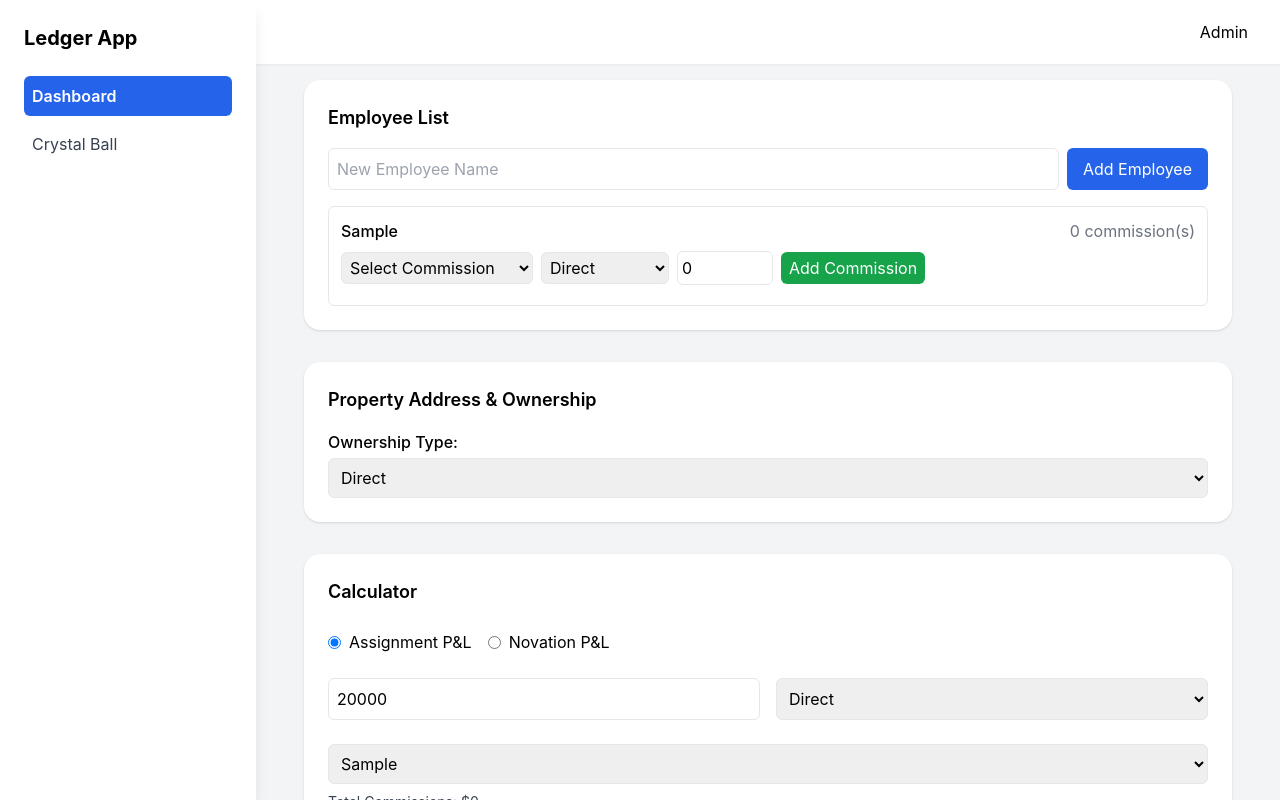
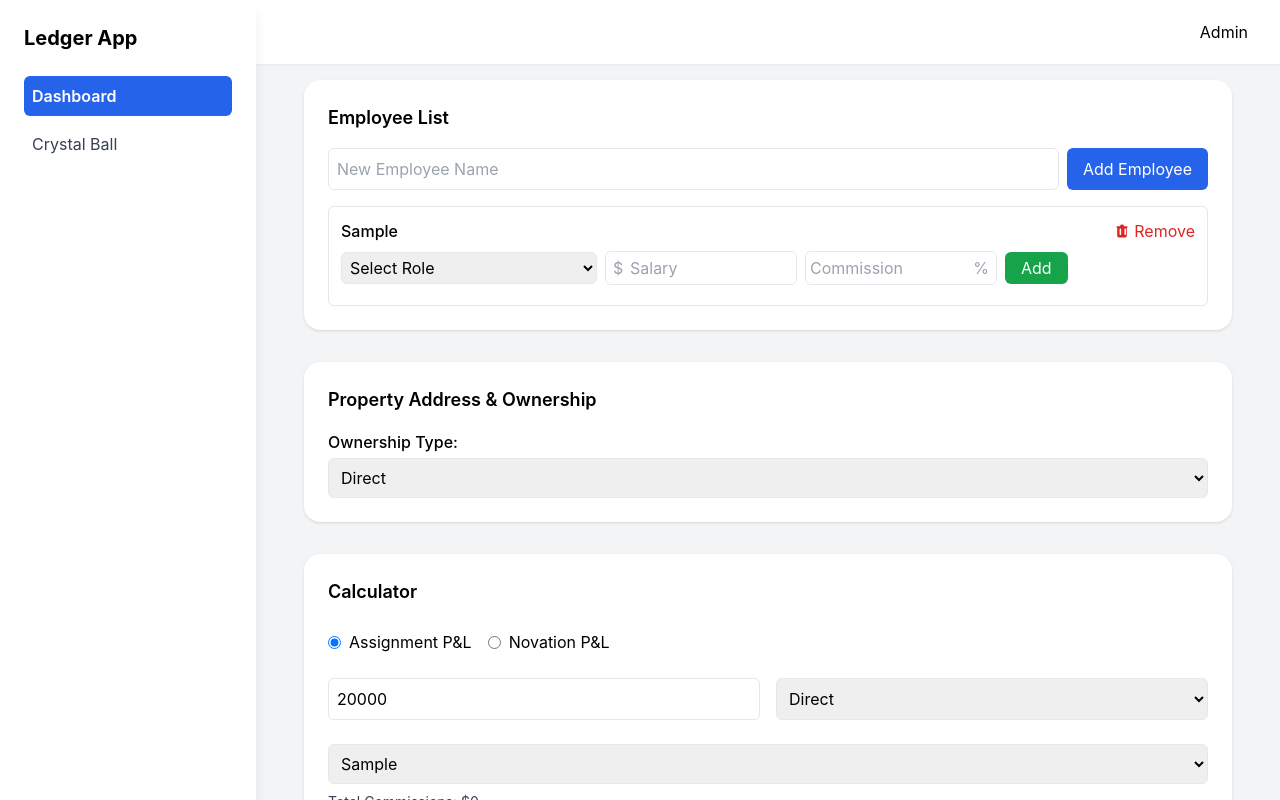
Before and after one commit to dyingbreed12/real-estate-ledger, a Next.js app: page / in a window 1280 px wide. Both pictures are taken after typing "Sample" into the empty fields and a click on the button "Add Employee". Shown: the top 800 px of the page. Built offline with nearby package versions, Linux system fonts and the light colour scheme.

Commit message:
Update Employee List Section

```diff
--- a/app/page.tsx
+++ b/app/page.tsx
@@ -2,33 +2,24 @@
 
 import { useState, useEffect } from "react";
 import EmployeeList from "@/components/EmployeeList";
-import type { Employee } from "@/app/types"; // import shared type
+import type { Employee, OwnershipType } from "@/app/types";
 import Address from "@/components/Address";
 import Calculator from "@/components/Calculator";
 import Widgets from "@/components/Widgets";
 
 export default function DashboardPage() {
   const [hydrated, setHydrated] = useState(false);
-
-  // Employees
-  const [employees, setEmployees] = useState<Employee[]>([]); // replace any[] with Employee[]
-
-  // Address & Ownership
+  const [employees, setEmployees] = useState<Employee[]>([]);
   const [address, setAddress] = useState("");
-  const [ownershipType, setOwnershipType] = useState<"Direct" | "JV Split">("Direct");
+  const [ownershipType, setOwnershipType] = useState<OwnershipType>("Direct");
   const [ownershipPercentage, setOwnershipPercentage] = useState(50);
-
-  // Assignment Fee
   const [assignmentFee, setAssignmentFee] = useState(20000);
 
-  // Load from localStorage on client
   useEffect(() => {
     if (typeof window !== "undefined") {
       const storedEmployees = localStorage.getItem("employees");
       const storedAddress = localStorage.getItem("address");
-      const storedOwnershipType = localStorage.getItem("ownershipType") as
-        | "Direct"
-        | "JV Split";
+      const storedOwnershipType = localStorage.getItem("ownershipType") as OwnershipType;
       const storedOwnershipPercentage = localStorage.getItem("ownershipPercentage");
       const storedAssignmentFee = localStorage.getItem("assignmentFee");
 
@@ -41,7 +32,6 @@ export default function DashboardPage() {
     setHydrated(true);
   }, []);
 
-  // Save to localStorage when values change
   useEffect(() => {
     if (!hydrated) return;
     localStorage.setItem("employees", JSON.stringify(employees));
@@ -67,8 +57,7 @@ export default function DashboardPage() {
     localStorage.setItem("assignmentFee", assignmentFee.toString());
   }, [assignmentFee, hydrated]);
 
-  if (!hydrated)
-    return <p className="text-center mt-10 text-gray-500">Loading dashboard...</p>;
+  if (!hydrated) return <p className="text-center mt-10 text-gray-500">Loading dashboard...</p>;
 
   return (
     <div className="space-y-8 pt-4 -mt-12">
--- a/app/types.ts
+++ b/app/types.ts
@@ -1,10 +1,14 @@
-// /app/types.ts
+// The Commission type now includes salary, commission, and role in a single record.
 export type Commission = {
-  name: string;
-  value: number;
-  type: "Direct" | "JV Split"; // consistent across all components
+  name: string; // This is the 'Role'
+  salaryValue: number;
+  commissionValue: number;
 };
 
+// This type remains unchanged
+export type OwnershipType = "Direct" | "JV Split";
+
+// The Employee type now has a commissions array with the updated Commission type.
 export type Employee = {
   id: number;
   name: string;
--- a/components/Calculator.tsx
+++ b/components/Calculator.tsx
@@ -1,13 +1,13 @@
 "use client";
 import { useMemo, useState } from "react";
-import type { Employee } from "@/app/types";
+import type { Employee, OwnershipType } from "@/app/types";
 
 type CalculatorProps = {
   employees?: Employee[];
   assignmentFee: number;
   setAssignmentFee: React.Dispatch<React.SetStateAction<number>>;
-  ownershipType: "Direct" | "JV Split";
-  setOwnershipType: React.Dispatch<React.SetStateAction<"Direct" | "JV Split">>;
+  ownershipType: OwnershipType;
+  setOwnershipType: React.Dispatch<React.SetStateAction<OwnershipType>>;
   ownershipPercentage: number;
   setOwnershipPercentage: React.Dispatch<React.SetStateAction<number>>;
 };
@@ -30,22 +30,20 @@ export default function Calculator({
   const selectedEmployee = employees.find((emp) => emp.id === selectedEmployeeId);
 
   // Calculate commission amounts
-  const commissionAmounts = useMemo(() => {
-    if (!selectedEmployee) return [];
-    return selectedEmployee.commissions.map((c) => {
-      let amount = c.type === "Direct" ? c.value : (assignmentFee * c.value) / 100;
+  const totalCommission = useMemo(() => {
+    if (!selectedEmployee) return 0;
+
+    // Summing both salary and commission values
+    return selectedEmployee.commissions.reduce((total, c) => {
+      const commissionAmount = (assignmentFee * c.commissionValue) / 100;
+      let totalForCommission = c.salaryValue + commissionAmount;
 
       if (plMode === "Novation") {
-        amount *= 0.9; // Example Novation logic
+        totalForCommission *= 0.9; // Example Novation logic
       }
-
-      return amount;
-    });
+      return total + totalForCommission;
+    }, 0);
   }, [selectedEmployee, assignmentFee, plMode]);
-
-  const totalCommission = useMemo(() => {
-    return commissionAmounts.reduce((sum, val) => sum + val, 0);
-  }, [commissionAmounts]);
 
   const netProfit = useMemo(() => {
     const ownershipMultiplier = ownershipType === "Direct" ? 1 : ownershipPercentage / 100;
--- a/components/EmployeeList.tsx
+++ b/components/EmployeeList.tsx
@@ -1,6 +1,6 @@
 "use client";
 import { useState } from "react";
-import type { Employee } from "@/app/types"; // import shared types
+import type { Employee, Commission } from "@/app/types";
 
 type EmployeeListProps = {
   employees?: Employee[];
@@ -10,10 +10,16 @@ type EmployeeListProps = {
 export default function EmployeeList({ employees = [], setEmployees }: EmployeeListProps) {
   const [newEmployeeName, setNewEmployeeName] = useState("");
   const [commissionInputs, setCommissionInputs] = useState<{
-    [key: number]: { name: string; value: number; type: "Direct" | "JV Split" };
+    [key: number]: {
+      name: string;
+      salaryValue: number;
+      commissionValue: number;
+    };
   }>({});
 
-  // Commission name options
+  const [isModalOpen, setIsModalOpen] = useState(false);
+  const [employeeToDelete, setEmployeeToDelete] = useState<Employee | null>(null);
+
   const commissionOptions = [
     "Acquisition Agent",
     "Disposition Agent",
@@ -23,10 +29,6 @@ export default function EmployeeList({ employees = [], setEmployees }: EmployeeL
     "Other",
   ] as const;
 
-  // JV Split percentage options 10%-90%
-  const jvSplitOptions = Array.from({ length: 9 }, (_, i) => (i + 1) * 10);
-
-  // Add employee
   const addEmployee = () => {
     if (!newEmployeeName.trim()) return;
     setEmployees([
@@ -36,23 +38,68 @@ export default function EmployeeList({ employees = [], setEmployees }: EmployeeL
     setNewEmployeeName("");
   };
 
-  // Add commission to employee
+  const confirmRemoveEmployee = (emp: Employee) => {
+    setEmployeeToDelete(emp);
+    setIsModalOpen(true);
+  };
+
+  const handleRemoveEmployee = () => {
+    if (employeeToDelete) {
+      setEmployees((prev) => prev.filter((emp) => emp.id !== employeeToDelete.id));
+      setEmployeeToDelete(null);
+      setIsModalOpen(false);
+    }
+  };
+
   const addCommission = (empId: number) => {
     const input = commissionInputs[empId];
-    if (!input?.name || input.value === undefined) return;
+    if (!input?.name || (input.salaryValue <= 0 && input.commissionValue <= 0)) {
+      return;
+    }
+
+    const newCommissionRecord: Commission = {
+      name: input.name,
+      salaryValue: input.salaryValue,
+      commissionValue: input.commissionValue,
+    };
 
     setEmployees((prev) =>
       prev.map((emp) =>
         emp.id === empId
-          ? { ...emp, commissions: [...emp.commissions, input] }
+          ? { ...emp, commissions: [...emp.commissions, newCommissionRecord] }
           : emp
       )
     );
 
-    // Reset inputs
     setCommissionInputs((prev) => ({
       ...prev,
-      [empId]: { name: "", value: 50, type: "Direct" }, // default value
+      [empId]: { name: "", salaryValue: 0, commissionValue: 0 },
+    }));
+  };
+
+  const removeCommission = (empId: number, commIdx: number) => {
+    setEmployees((prev) =>
+      prev.map((emp) =>
+        emp.id === empId
+          ? {
+              ...emp,
+              commissions: emp.commissions.filter((_, idx) => idx !== commIdx),
+            }
+          : emp
+      )
+    );
+  };
+
+  const handleInputChange = (empId: number, field: string, value: number | string) => {
+    setCommissionInputs((prev) => ({
+      ...prev,
+      [empId]: {
+        ...prev[empId],
+        name: prev[empId]?.name || "",
+        salaryValue: prev[empId]?.salaryValue || 0,
+        commissionValue: prev[empId]?.commissionValue || 0,
+        [field]: value,
+      },
     }));
   };
 
@@ -60,7 +107,6 @@ export default function EmployeeList({ employees = [], setEmployees }: EmployeeL
     <div className="bg-white p-6 rounded-2xl shadow">
       <h2 className="text-lg font-semibold mb-4">Employee List</h2>
 
-      {/* Add Employee */}
       <div className="flex mb-4 space-x-2">
         <input
           type="text"
@@ -71,13 +117,12 @@ export default function EmployeeList({ employees = [], setEmployees }: EmployeeL
         />
         <button
           onClick={addEmployee}
-          className="bg-blue-600 text-white px-4 py-2 rounded-md hover:bg-blue-700"
+          className="bg-blue-600 text-white px-4 py-2 rounded-md hover:bg-blue-700 transition-colors"
         >
           Add Employee
         </button>
       </div>
 
-      {/* Employee List */}
       <div className="space-y-4">
         {employees.length === 0 && (
           <p className="text-gray-500">No employees added yet.</p>
@@ -86,31 +131,26 @@ export default function EmployeeList({ employees = [], setEmployees }: EmployeeL
           <div key={emp.id} className="border p-3 rounded-md">
             <div className="flex justify-between items-center mb-2">
               <span className="font-medium">{emp.name}</span>
-              <span className="text-gray-500">
-                {emp.commissions.length} commission(s)
-              </span>
+              <button
+                onClick={() => confirmRemoveEmployee(emp)}
+                className="text-red-600 hover:text-red-800 transition-colors flex items-center space-x-1"
+                aria-label={`Remove ${emp.name}`}
+              >
+                <svg xmlns="http://www.w3.org/2000/svg" className="h-4 w-4" viewBox="0 0 20 20" fill="currentColor">
+                  <path fillRule="evenodd" d="M9 2a1 1 0 00-.894.553L7.382 4H4a1 1 0 000 2v10a2 2 0 002 2h8a2 2 0 002-2V6a1 1 0 100-2h-3.382l-.728-1.447A1 1 0 0011 2H9zM7 8a1 1 0 012 0v6a1 1 0 11-2 0V8zm6 0a1 1 0 012 0v6a1 1 0 11-2 0V8z" clipRule="evenodd" />
+                </svg>
+                <span>Remove</span>
+              </button>
             </div>
 
-            {/* Add Commission Form */}
             <div className="flex space-x-2 mb-2 items-center">
-              {/* Commission Name */}
               <select
                 value={commissionInputs[emp.id]?.name || ""}
-                onChange={(e) =>
-                  setCommissionInputs((prev) => ({
-                    ...prev,
-                    [emp.id]: {
-                      ...prev[emp.id],
-                      name: e.target.value,
-                      value: prev[emp.id]?.value || 50,
-                      type: prev[emp.id]?.type || "Direct",
-                    },
-                  }))
-                }
-                className="border p-1 rounded-md w-48"
+                onChange={(e) => handleInputChange(emp.id, "name", e.target.value)}
+                className="border p-1 rounded-md w-64"
               >
                 <option value="" disabled>
-                  Select Commission
+                  Select Role
                 </option>
                 {commissionOptions.map((option) => (
                   <option key={option} value={option}>
@@ -119,93 +159,90 @@ export default function EmployeeList({ employees = [], setEmployees }: EmployeeL
                 ))}
               </select>
 
-              {/* Type Dropdown */}
-              <select
-                value={commissionInputs[emp.id]?.type || "Direct"}
-                onChange={(e) =>
-                  setCommissionInputs((prev) => ({
-                    ...prev,
-                    [emp.id]: {
-                      ...prev[emp.id],
-                      type: e.target.value as "Direct" | "JV Split",
-                      value:
-                        e.target.value === "JV Split"
-                          ? 50
-                          : prev[emp.id]?.value || 0,
-                      name: prev[emp.id]?.name || "",
-                    },
-                  }))
-                }
-                className="border p-1 rounded-md w-32"
-              >
-                <option value="Direct">Direct</option>
-                <option value="JV Split">JV Split</option>
-              </select>
-
-              {/* Value Input / Dropdown */}
-              {commissionInputs[emp.id]?.type === "JV Split" ? (
-                <select
-                  value={commissionInputs[emp.id]?.value || 50}
-                  onChange={(e) =>
-                    setCommissionInputs((prev) => ({
-                      ...prev,
-                      [emp.id]: {
-                        ...prev[emp.id],
-                        value: Number(e.target.value),
-                        name: prev[emp.id]?.name || "",
-                        type: prev[emp.id]?.type || "JV Split",
-                      },
-                    }))
-                  }
-                  className="border p-1 rounded-md w-24"
-                >
-                  {jvSplitOptions.map((v) => (
-                    <option key={v} value={v}>
-                      {v}%
-                    </option>
-                  ))}
-                </select>
-              ) : (
+              <div className="relative">
+                <span className="absolute left-2 top-1/2 -translate-y-1/2 text-gray-400">$</span>
                 <input
                   type="number"
-                  placeholder="Value"
-                  value={commissionInputs[emp.id]?.value || 0}
+                  placeholder="Salary"
+                  value={commissionInputs[emp.id]?.salaryValue || ""}
                   onChange={(e) =>
-                    setCommissionInputs((prev) => ({
-                      ...prev,
-                      [emp.id]: {
-                        ...prev,
-                        value: Number(e.target.value),
-                        name: prev[emp.id]?.name || "",
-                        type: prev[emp.id]?.type || "Direct",
-                      },
-                    }))
+                    handleInputChange(emp.id, "salaryValue", Number(e.target.value))
                   }
-                  className="border p-1 rounded-md w-24"
+                  className="border p-1 pl-6 rounded-md w-48"
                 />
-              )}
+              </div>
 
-              {/* Add Commission Button */}
+              <div className="relative">
+                <span className="absolute right-2 top-1/2 -translate-y-1/2 text-gray-400">%</span>
+                <input
+                  type="number"
+                  placeholder="Commission"
+                  value={commissionInputs[emp.id]?.commissionValue || ""}
+                  onChange={(e) =>
+                    handleInputChange(emp.id, "commissionValue", Number(e.target.value))
+                  }
+                  className="border p-1 pr-6 rounded-md w-48"
+                />
+              </div>
+
               <button
                 onClick={() => addCommission(emp.id)}
-                className="bg-green-600 text-white px-2 py-1 rounded-md hover:bg-green-700"
+                className="bg-green-600 text-white px-4 py-1 rounded-md hover:bg-green-700 transition-colors"
               >
-                Add Commission
+                Add
               </button>
             </div>
 
-            {/* List of Commissions */}
             <ul className="text-gray-700 text-sm">
               {emp.commissions.map((c, idx) => (
-                <li key={idx}>
-                  {c.name}: {c.value}
-                  {c.type === "JV Split" ? "%" : "$"} ({c.type})
+                <li key={idx} className="flex justify-between items-center">
+                  <span>
+                    {c.name}:{" "}
+                    {c.salaryValue > 0 && <>${c.salaryValue} (Salary)</>}
+                    {c.salaryValue > 0 && c.commissionValue > 0 && ", "}
+                    {c.commissionValue > 0 && <>{c.commissionValue}% (Commission)</>}
+                  </span>
+                  <button
+                    onClick={() => removeCommission(emp.id, idx)}
+                    className="p-1 rounded-full text-gray-400 hover:bg-gray-100 hover:text-red-500 transition-colors"
+                    aria-label={`Remove commission for ${c.name}`}
+                  >
+                    <svg xmlns="http://www.w3.org/2000/svg" className="h-4 w-4" viewBox="0 0 20 20" fill="currentColor">
+                      <path fillRule="evenodd" d="M9 2a1 1 0 00-.894.553L7.382 4H4a1 1 0 000 2v10a2 2 0 002 2h8a2 2 0 002-2V6a1 1 0 100-2h-3.382l-.728-1.447A1 1 0 0011 2H9zM7 8a1 1 0 012 0v6a1 1 0 11-2 0V8zm6 0a1 1 0 012 0v6a1 1 0 11-2 0V8z" clipRule="evenodd" />
+                    </svg>
+                  </button>
                 </li>
               ))}
             </ul>
           </div>
         ))}
       </div>
+
+      {isModalOpen && (
+        <div className="fixed inset-0 bg-gray-600 bg-opacity-50 overflow-y-auto h-full w-full flex justify-center items-center">
+          <div className="bg-white p-6 rounded-lg shadow-xl text-center">
+            <h3 className="text-lg font-semibold mb-4">Confirm Deletion</h3>
+            <p className="mb-6">
+              Are you sure you want to remove the employee{" "}
+              <span className="font-bold">{employeeToDelete?.name}</span>?
+            </p>
+            <div className="flex justify-center space-x-4">
+              <button
+                onClick={() => setIsModalOpen(false)}
+                className="px-4 py-2 border rounded-md text-gray-700 hover:bg-gray-100"
+              >
+                Cancel
+              </button>
+              <button
+                onClick={handleRemoveEmployee}
+                className="px-4 py-2 rounded-md bg-red-600 text-white hover:bg-red-700"
+              >
+                Remove
+              </button>
+            </div>
+          </div>
+        </div>
+      )}
     </div>
   );
 }
--- a/components/Graphs.tsx
+++ /dev/null
@@ -1,65 +0,0 @@
-"use client";
-
-import { Bar } from "react-chartjs-2";
-import {
-  Chart as ChartJS,
-  CategoryScale,
-  LinearScale,
-  BarElement,
-  Tooltip,
-  Legend,
-} from "chart.js";
-
-ChartJS.register(CategoryScale, LinearScale, BarElement, Tooltip, Legend);
-
-type Commission = {
-  name: string;
-  value: number;
-  type: "Fixed" | "Percentage";
-};
-
-type Employee = {
-  id: number;
-  name: string;
-  commissions: Commission[];
-};
-
-type GraphsProps = {
-  employees?: Employee[];
-  assignmentFee?: number;
-};
-
-export default function Graphs({
-  employees = [],
-  assignmentFee = 20000,
-}: GraphsProps) {
-  // Calculate total commission per employee
-  const labels = employees.map(emp => emp.name);
-  const dataValues = employees.map(emp =>
-    emp.commissions.reduce((sum, c) => {
-      return sum + (c.type === "Fixed" ? c.value : (assignmentFee * c.value) / 100);
-    }, 0)
-  );
-
-  const data = {
-    labels,
-    datasets: [
-      {
-        label: "Total Commission",
-        data: dataValues,
-        backgroundColor: "#3b82f6",
-      },
-    ],
-  };
-
-  return (
-    <div className="bg-white p-6 rounded-2xl shadow">
-      <h2 className="text-lg font-semibold mb-4">Total Commissions per Employee</h2>
-      {employees.length > 0 ? (
-        <Bar data={data} />
-      ) : (
-        <p className="text-gray-500">No employees to display.</p>
-      )}
-    </div>
-  );
-}
--- a/components/Widgets.tsx
+++ b/components/Widgets.tsx
@@ -1,11 +1,11 @@
 "use client";
-import type { Employee } from "@/app/types";
+import type { Employee, OwnershipType } from "@/app/types";
 
 
 type WidgetsProps = {
   employees: Employee[];
   assignmentFee: number;
-  ownershipType: "Direct" | "JV Split";
+  ownershipType: OwnershipType;
   ownershipPercentage: number;
 };
 
@@ -18,8 +18,9 @@ export default function Widgets({
   // Calculate total commissions
   const totalCommissions = employees.reduce((sum, emp) => {
     const empTotal = emp.commissions.reduce((empSum, c) => {
-      const val = c.type === "Direct" ? c.value : (assignmentFee * c.value) / 100;
-      return empSum + val;
+      // Logic now handles both salaryValue and commissionValue from the single Commission record
+      const commissionAmount = (assignmentFee * c.commissionValue) / 100;
+      return empSum + c.salaryValue + commissionAmount;
     }, 0);
     return sum + empTotal;
   }, 0);
```
Also changed, not shown: components/DonutChart.tsx (deleted, +0 -35 lines), components/charts/Donut.tsx (deleted, +0 -39 lines).
